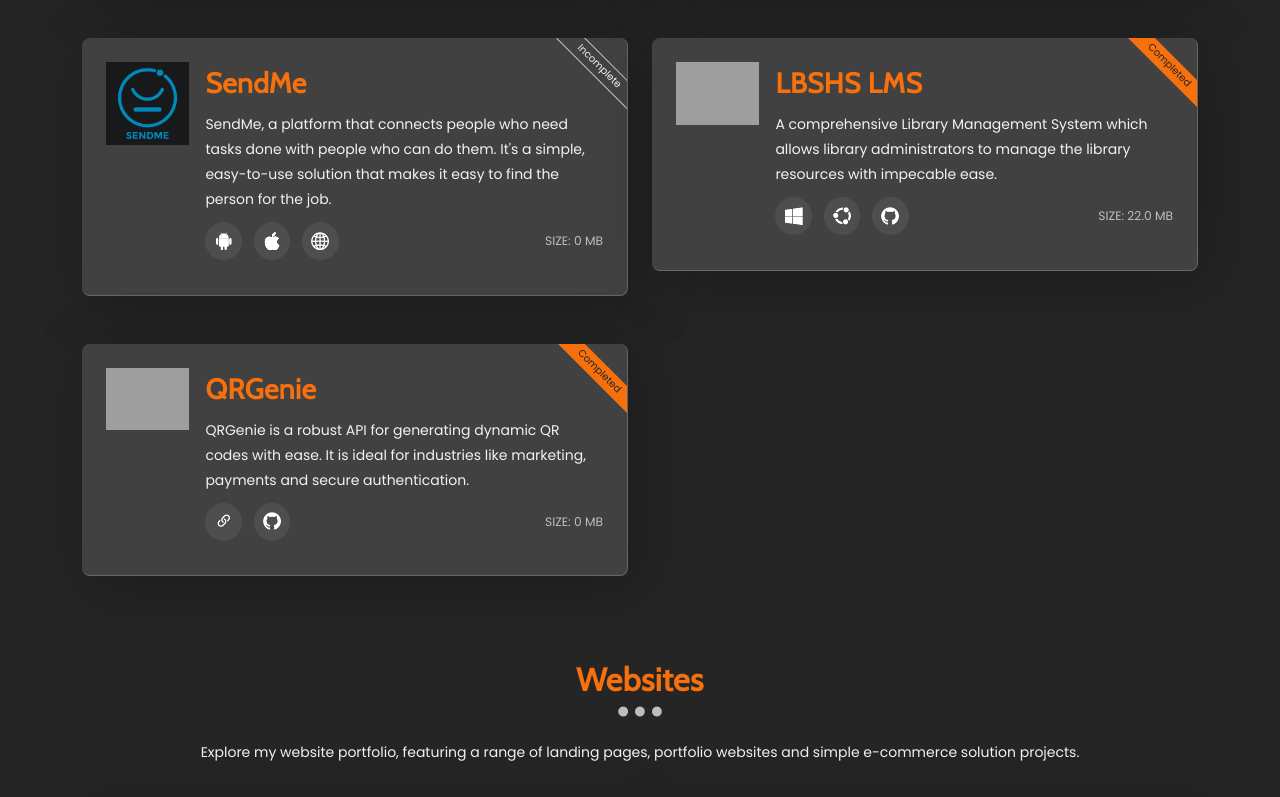
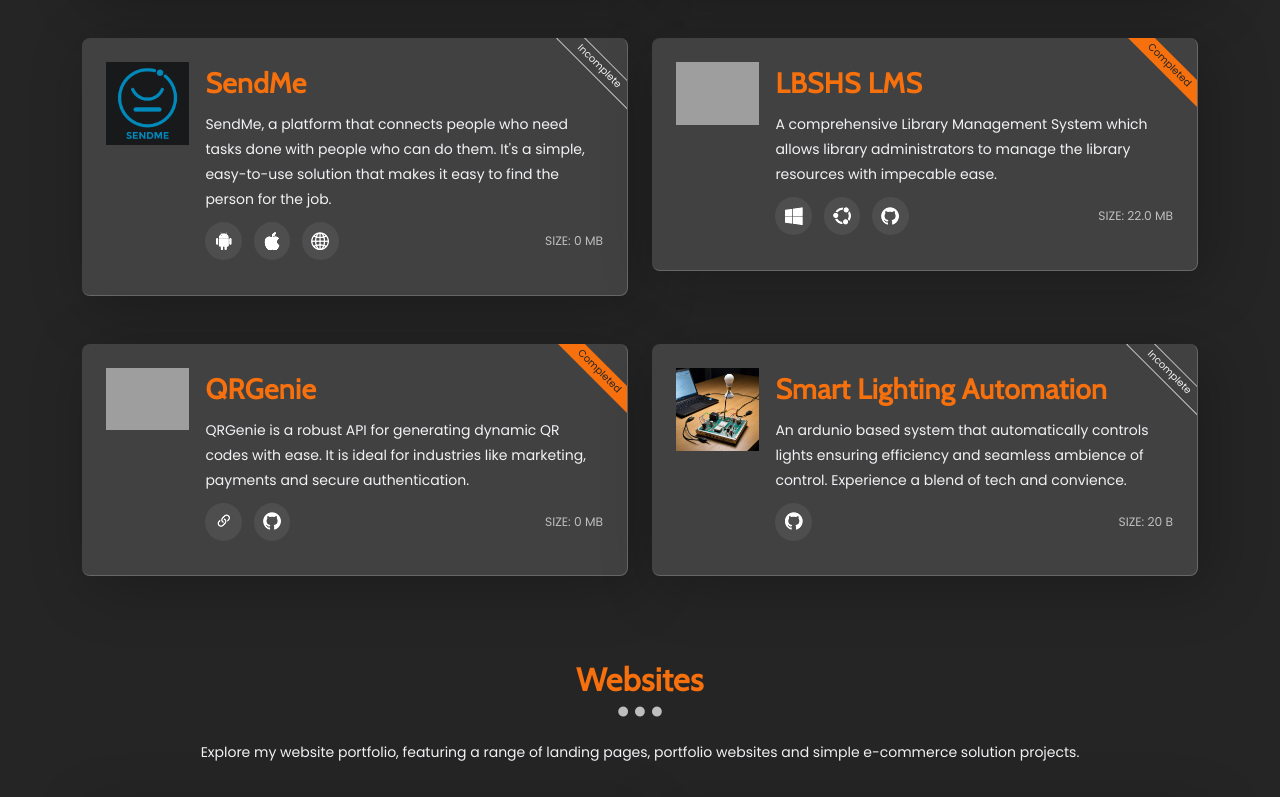
Before and after one commit to heli-toon/muhaiminsalay, a React (Vite) app: page /apps in a window 1280 px wide. Shown: the part 576-1373 px from the top of the page. Built offline with nearby package versions, Linux system fonts and the light colour scheme; grey boxes are pictures that could not be loaded.

Commit message:
Add Contact Form changes

```diff
--- a/public/apps.json
+++ b/public/apps.json
@@ -55,5 +55,15 @@
       "link-45deg": ["https://qrcode-api-six.vercel.app/"],
       "github": ["https://github.com/heli-toon/qrcode-api/"]
     }
+  },
+  {
+    "title": "Smart Lighting Automation",
+    "status": "incomplete",
+    "icon": "icons/arduinoproj.jpg",
+    "size": "20 B",
+    "description": "An ardunio based system that automatically controls lights ensuring efficiency and seamless ambience of control. Experience a blend of tech and convience.",
+    "downloads": {
+      "github": ["https://github.com/heli-toon/lights-automation/"]
+    }
   }
 ]
--- a/src/components/ContactForm.jsx
+++ b/src/components/ContactForm.jsx
@@ -1,8 +1,8 @@
 import React from "react";
 import { useForm, ValidationError } from "@formspree/react";
 function ContactForm() {
-  const formApiKey = process.env.REACT_APP_FORMSPREE_API_KEY;
-  const [state, handleSubmit] = useForm(formApiKey);
+  // const formApiKey = process.env.REACT_APP_FORMSPREE_API_KEY;
+  const [state, handleSubmit] = useForm("mjkbrjeq");
   if (state.succeeded) {
     return <p>Thanks for sending us a message! We'll get back to you as fast as we can.</p>;
   }
```
